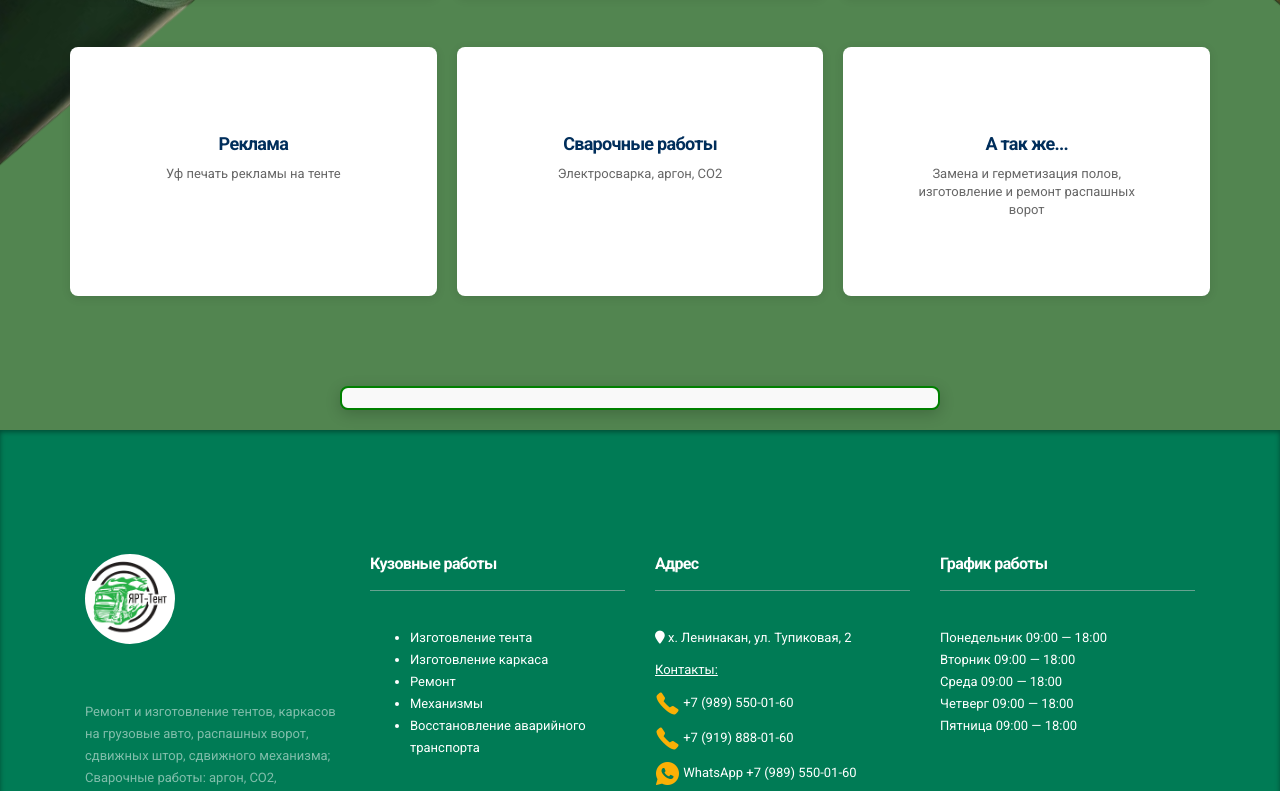
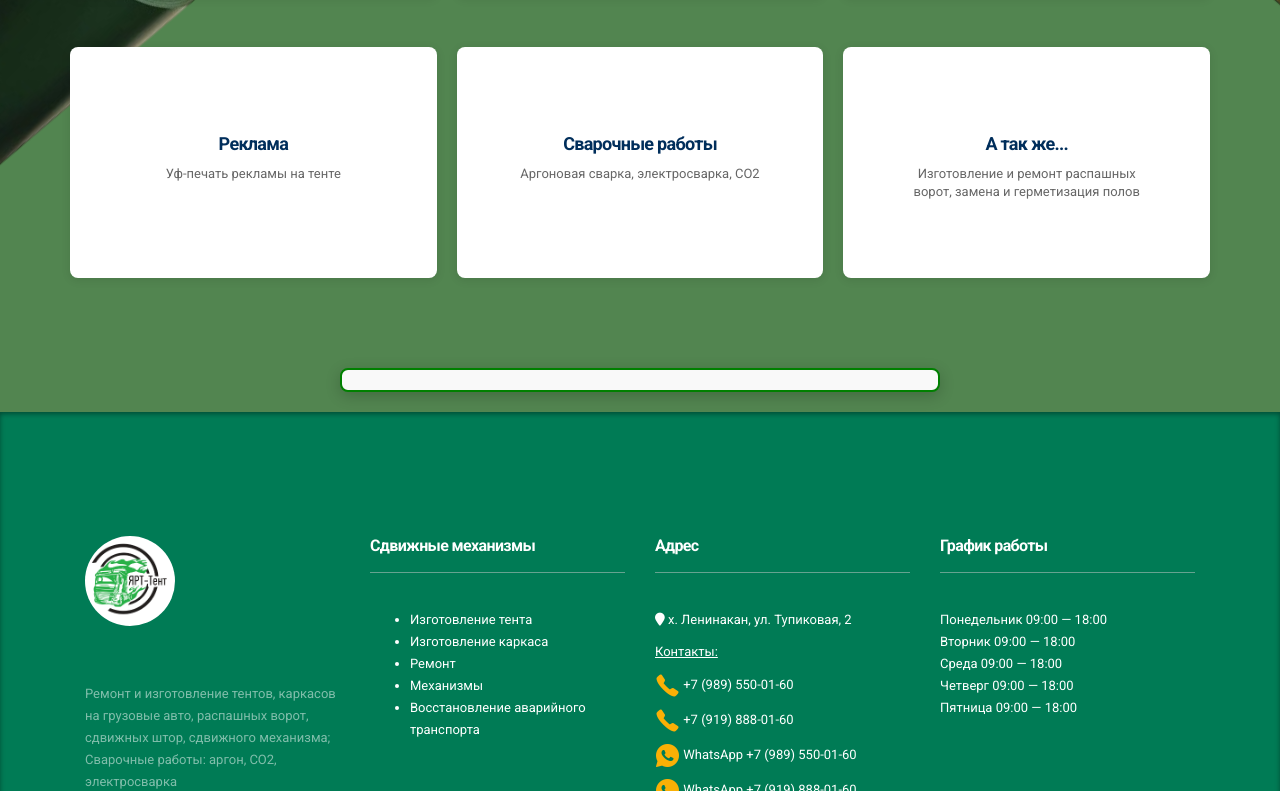
Before and after one commit to vgartg/YART-Tent, a plain HTML site: page index.html in a window 1280 px wide. Shown: the part 615-1406 px from the top of the page. Drawn offline with Linux system fonts and the light colour scheme.

Commit message:
New edit

```diff
--- a/index.html
+++ b/index.html
@@ -117,7 +117,7 @@
                 <!--<div class="icon" style="width: 78px;"><i style="font-size: 24px;" class="stm-home"></i></div>-->
                 <div class="icon_text">
                   <h5 class="no_stripe">Реклама</h5>
-                  <p>Уф печать рекламы на тенте</p>
+                  <p>Уф-печать рекламы на тенте</p>
                 </div>
               </div>
             </div>
@@ -130,7 +130,7 @@
                 <!--<div class="icon" style="width: 78px;"><i style="font-size: 28px;" class="fa fa-modx"></i></div>-->
                 <div class="icon_text">
                   <h5 class="no_stripe">Сварочные работы</h5>
-                  <p>Электросварка, аргон, CO2</p>
+                  <p>Аргоновая сварка, электросварка, СО2</p>
                 </div>
               </div>
             </div>
@@ -143,7 +143,7 @@
                 <!--<div class="icon" style="width: 78px;"><i style="font-size: 20px;" class="stm-truck"></i></div>-->
                 <div class="icon_text">
                   <h5 class="no_stripe">А так же...</h5>
-                  <p>Замена и герметизация полов, изготовление и ремонт распашных ворот</p>
+                  <p>Изготовление и ремонт распашных ворот, замена и герметизация полов</p>
                 </div>
               </div>
             </div>
@@ -174,7 +174,7 @@
               </div>
               <div class="col-lg-3 col-md-3 col-sm-6 col-xs-12">
                 <section id="text-2" class="widget widget_text">
-                  <h4 class="widget_title no_stripe">Кузовные работы</h4>
+                  <h4 class="widget_title no_stripe">Сдвижные механизмы</h4>
                   <div class="textwidget">
                     <ul>
                       <li>Изготовление тента</li>
```
